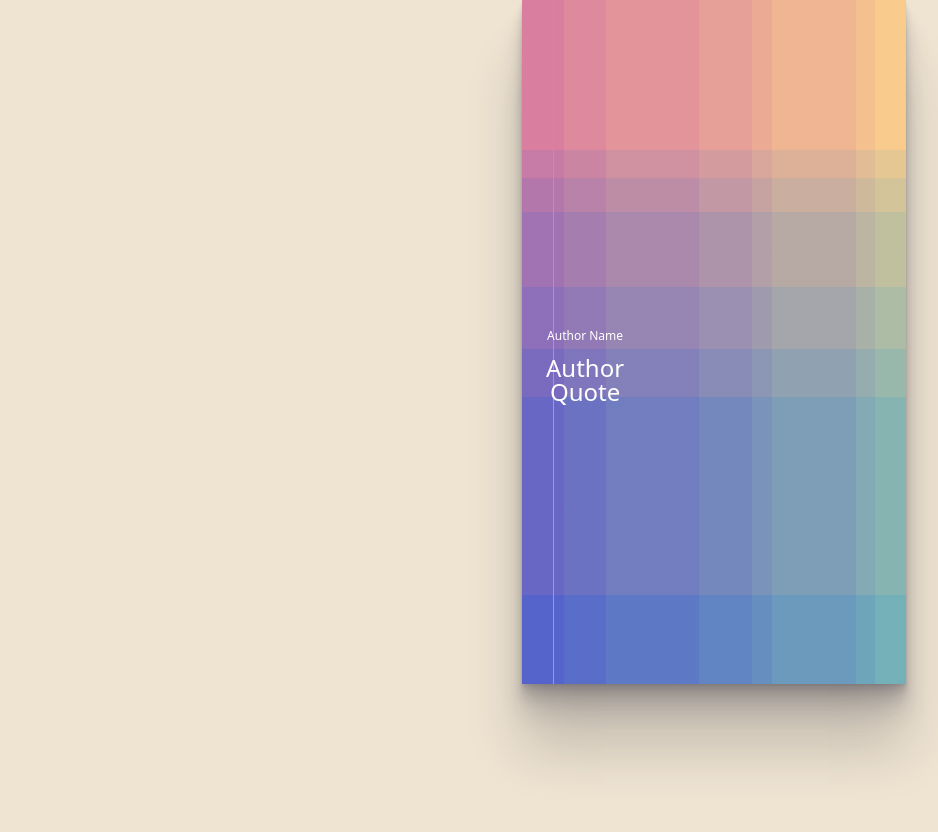
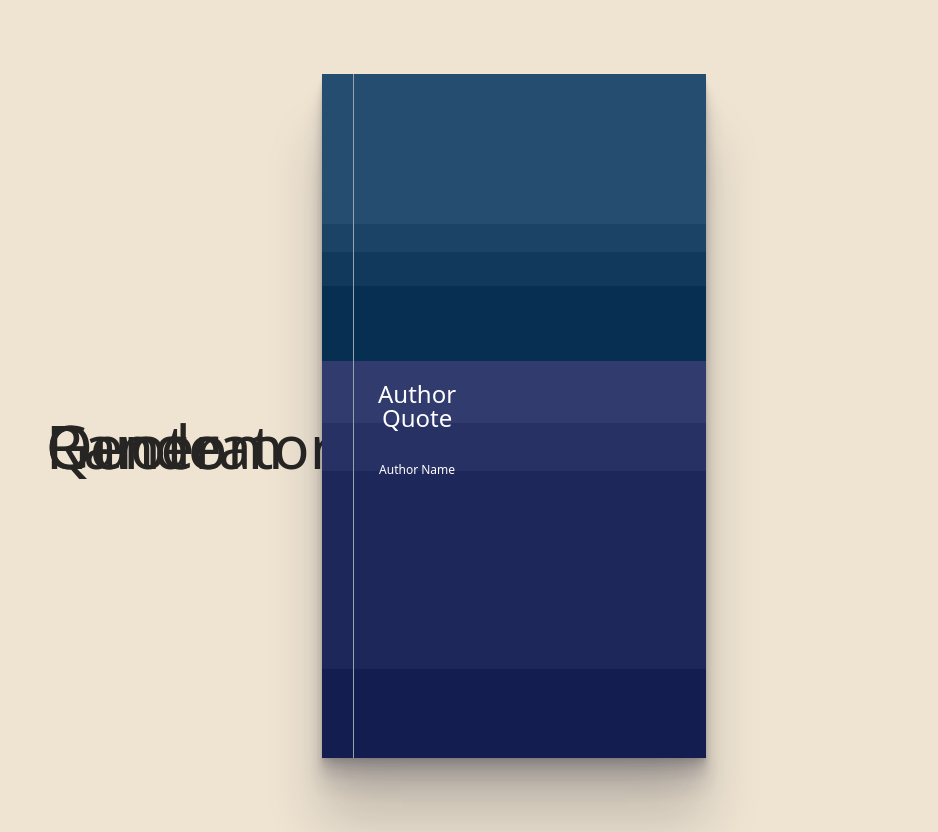
Before and after one commit to NMartinez0399/Random-Quote-Machine, a React (Vite) app: page / in a window 1280 px wide. Shown: the whole page, without its empty margins (342-1280 px from the left). Before the commit the page ends 800 px from the top, so only its background shows below. Built offline with nearby package versions, Linux system fonts and the light colour scheme.

Commit message:
edited format of book display

```diff
--- a/src/components/BookCover.tsx
+++ b/src/components/BookCover.tsx
@@ -1,15 +1,17 @@
 export const BookCover = () => {
     return (
-        <section className='flex flex-col items-center h-screen justify-center relative'>
-            <div className='absolute inset-y-0 right-0'>
+        <section className='flex flex-col items-center justify-center relative'>
+            <div className='w-full mx-auto max-w-7xl relative'>
                 <div className='max-w-sm me-8 bookCover'>
                     <div className='grid grid-cols-12 text-white'>
                         <div className='col-span-1 flex border-r border-gray-400 py-64'>
                             <div className='col-span-11 flex flex-col justify-between p-6'>
-                                <div className='mt-12'>
-                                    <p className="text-xs">Author Name</p>
+                                <div className='mt-4 ml-8 space-y-8'>
                                     <p className="text-xl mt-3 lg:text-2xl font-medium leading-none">
                                         Author Quote
+                                    </p>
+                                    <p className="text-xs">
+                                        Author Name
                                     </p>
                                 </div>
                             </div>
--- /dev/null
+++ b/src/components/LeftSide.tsx
@@ -0,0 +1,22 @@
+export const LeftSide = () => {
+
+    return (
+        <section className='relative min-h-screen flex items-center justify-center px-4'>
+            <div className='container max-w-4xl mx-auto'>
+                <h1 className='text-6xl font-medium text-primary'>
+                    <span className='relative h-[1em] w-full overflow-hidden'>
+                        <span className='absolute h-full animate-slide leading-none'>
+                            Random
+                        </span>
+                        <span className='absolute h-full animate-slide leading-none'>
+                            Quote
+                        </span>
+                    </span>
+                    <span className='absolute h-full animate-slide leading-none'>
+                        Generator
+                    </span>
+                </h1>
+            </div>
+        </section>
+    );
+}
--- /dev/null
+++ b/src/components/PageContainer.tsx
@@ -0,0 +1,14 @@
+import { BookCover } from "./BookCover";
+import { LeftSide } from "./LeftSide";
+
+export const PageContainer = () => {
+
+    return (<section className='py-4 px-4 relative'>
+        <div className='container mx-auto max-w-5xl'>
+            <div className='grid sm:grid-cols-1 md:grid-cols-2 gap-12'>
+                <LeftSide />
+                <BookCover />
+            </div>
+        </div>
+    </section>);
+}
--- a/src/index.css
+++ b/src/index.css
@@ -7,6 +7,31 @@
   --color-primary: var(--primary);
   --color-secondary: var(--secondary);
   --color-button: var(--button);
+
+  --animate-slide: slide 1.5s cubic-bezier(0.83, 0, 0.17, 1) forwards;
+
+  @keyframes slide {
+    0% {
+      transform: translateX(100%);
+      opacity: 0.1;
+    },
+    15% {
+      transform: translateX(50%);
+      opacity: 1;
+    },
+    30% {
+      transform: translateX(0%);
+      opacity: 1;
+    },
+    45% {
+      transform: translateX(-50%);
+      opacity: 1;
+    },
+    100% {
+      transform: translateX(-200%);
+      opacity: 0.1;
+    }
+  }
 }
 
 @layer base {
@@ -50,7 +75,7 @@
 }
 
 @utility bookCover {
-  box-shadow:0 65.2926px 52.2341px rgba(35,35,52,.2), 0 27.2777px 21.8221px rgba(35,35,52,.144), 0 14.584px 11.6672px rgba(35,35,52,.119), 0 8.17564px 6.54052px rgba(35,35,52,.1), 0 4.34202px 3.47362px rgba(35,35,52,.081), 0 1.80681px 1.44545px rgba(35,35,52,.056); background-image: linear-gradient(0deg, rgba(16, 130, 178, 0.58) 0%, rgba(16, 130, 178, 0.58) 13%,rgba(49, 137, 167, 0.58) 13%, rgba(49, 137, 167, 0.58) 42%,rgba(81, 143, 157, 0.58) 42%, rgba(81, 143, 157, 0.58) 49%,rgba(114, 150, 146, 0.58) 49%, rgba(114, 150, 146, 0.58) 58%,rgba(147, 157, 135, 0.58) 58%, rgba(147, 157, 135, 0.58) 69%,rgba(180, 164, 124, 0.58) 69%, rgba(180, 164, 124, 0.58) 74%,rgba(212, 170, 114, 0.58) 74%, rgba(212, 170, 114, 0.58) 78%,rgba(245, 177, 103, 0.58) 78%, rgba(245, 177, 103, 0.58) 100%),linear-gradient(90deg, rgb(180, 56, 238) 0%, rgb(180, 56, 238) 11%,rgb(190, 82, 231) 11%, rgb(190, 82, 231) 22%,rgb(201, 109, 225) 22%, rgb(201, 109, 225) 46%,rgb(211, 135, 218) 46%, rgb(211, 135, 218) 60%,rgb(222, 161, 212) 60%, rgb(222, 161, 212) 65%,rgb(232, 187, 205) 65%, rgb(232, 187, 205) 87%,rgb(243, 214, 199) 87%, rgb(243, 214, 199) 92%,rgb(253, 240, 192) 92%, rgb(253, 240, 192) 100%);
+  box-shadow:0 65.2926px 52.2341px rgba(35,35,52,.2), 0 27.2777px 21.8221px rgba(35,35,52,.144), 0 14.584px 11.6672px rgba(35,35,52,.119), 0 8.17564px 6.54052px rgba(35,35,52,.1), 0 4.34202px 3.47362px rgba(35,35,52,.081), 0 1.80681px 1.44545px rgba(35,35,52,.056); background-image: linear-gradient(0deg, #131D4F 0%, #131D4F 13%,#1d2759 13%, #1d2759 42%,#273163 42%, #273163 49%,#313b6d 49%, #313b6d 58%,#072f52 58%, #072f52 69%,#11395c 69%, #11395c 74%,#1b4366 74%, #1b4366 78%,#254D70 78%, #254D70 100%);
 }
 
 #root {
--- a/src/pages/Home.tsx
+++ b/src/pages/Home.tsx
@@ -1,4 +1,6 @@
-import { BookCover } from "../components/BookCover";
+// import { BookCover } from "../components/BookCover";
+// import { LeftSide } from "../components/LeftSide";
+import { PageContainer } from "../components/PageContainer";
 
 export const Home = () => {
     return (
@@ -6,9 +8,12 @@ export const Home = () => {
             {/* Header */}
 
             {/* Quote Generator */}
+            <PageContainer />
+            {/* <LeftSide /> */}
+
 
             {/* Book Cover */}
-            <BookCover />
+            {/* <BookCover /> */}
 
             {/* Tweet */}
 
--- a/tsconfig.app.json
+++ b/tsconfig.app.json
@@ -23,5 +23,5 @@
     "noFallthroughCasesInSwitch": true,
     "noUncheckedSideEffectImports": true
   },
-  "include": ["src"]
+  "include": ["src", "tailwind.config.js"]
 }
```
